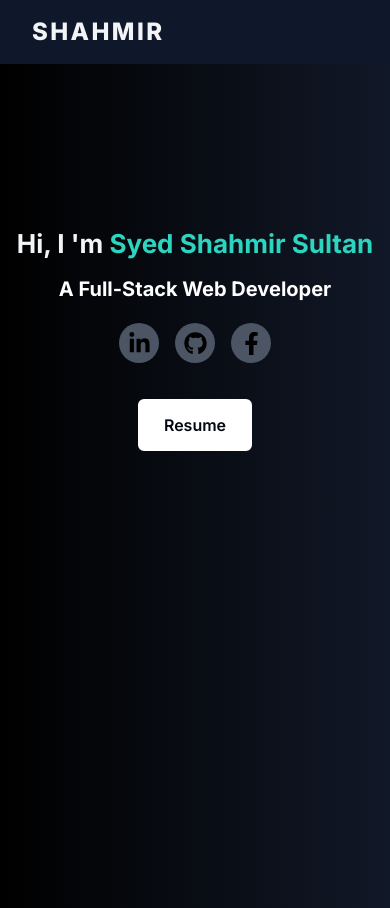
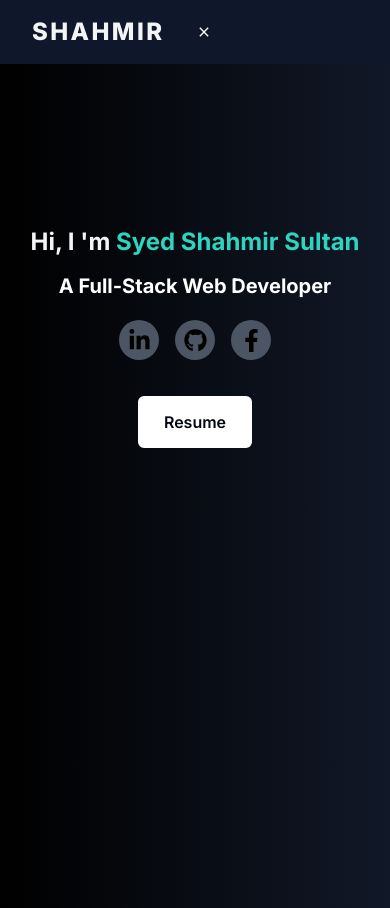
Before and after one commit to syedshahmirsultan/Headstarter-Project1, a Next.js app: page / in a window 390 px wide. Built offline with nearby package versions, Linux system fonts and the light colour scheme.

Commit message:
added Hamburger

```diff
--- /dev/null
+++ b/app/Components/Hamburger.tsx
@@ -0,0 +1,21 @@
+"use client"
+import React, { useState } from 'react';
+import { RxHamburgerMenu } from "react-icons/rx";
+import { IoMdClose } from "react-icons/io";
+
+const Hamburger = () => {
+    const [isOpen,setIsOpen] = useState(false);
+
+    function toggle(){
+        setIsOpen(true);
+    }
+
+    return (
+       <div className='flex md:hidden items-center ml-8'>
+{isOpen ?(<RxHamburgerMenu color={'white'} onClick={()=> setIsOpen(false)}/>) : (<IoMdClose onClick={toggle} color={'white'} />
+) }
+       </div>
+    );
+}
+
+export default Hamburger;
--- a/app/Components/Hero.tsx
+++ b/app/Components/Hero.tsx
@@ -25,7 +25,7 @@ const Hero = () => {
         <motion.h1 initial={{x:-2000}} animate={{x:0}}
         transition={{duration:"2"
         }}
-        className='text-[26px] md:text-6xl font-bold text-gray-100'>Hi, I 'm <span className="text-teal-400">Syed Shahmir Sultan</span></motion.h1>
+        className='text-[24px] md:text-6xl font-bold text-gray-100'>Hi, I 'm <span className="text-teal-400">Syed Shahmir Sultan</span></motion.h1>
         <motion.p  initial={{x:-2000}} animate={{x:0}}
         transition={{duration:"2"
         }}
--- a/app/Components/NavBar.tsx
+++ b/app/Components/NavBar.tsx
@@ -1,19 +1,19 @@
 import Link from 'next/link';
 import React from 'react';
+import Hamburger from './Hamburger';
 
 const NavBar = () => {
     return (
         <section className="h-16 w-full bg-slate-900 flex items-center">
            {/*Logo*/}
-           <Link href="/"><p className="text-gray-100 text-2xl tracking-widest font-extrabold ml-8 uppercase">Shahmir</p></Link>
+           <Link href="/"><p className="hover:text-teal-300 text-gray-100 text-2xl tracking-widest font-extrabold ml-8 uppercase">Shahmir</p></Link>
         <div className="hidden md:flex ml-80 gap-x-16 items-center text-lg font-semibold ">
         <Link href="" className=" text-gray-400 hover:text-white">About</Link>
         <Link href="" className=" text-gray-400 hover:text-white">Skills</Link>
         <Link href="" className=" text-gray-400 hover:text-white">Experience</Link>
         <Link href="" className=" text-gray-400 hover:text-white">Contact</Link>
-
-
         </div>
+        <Hamburger/>
         </section>
     );
 }
```
